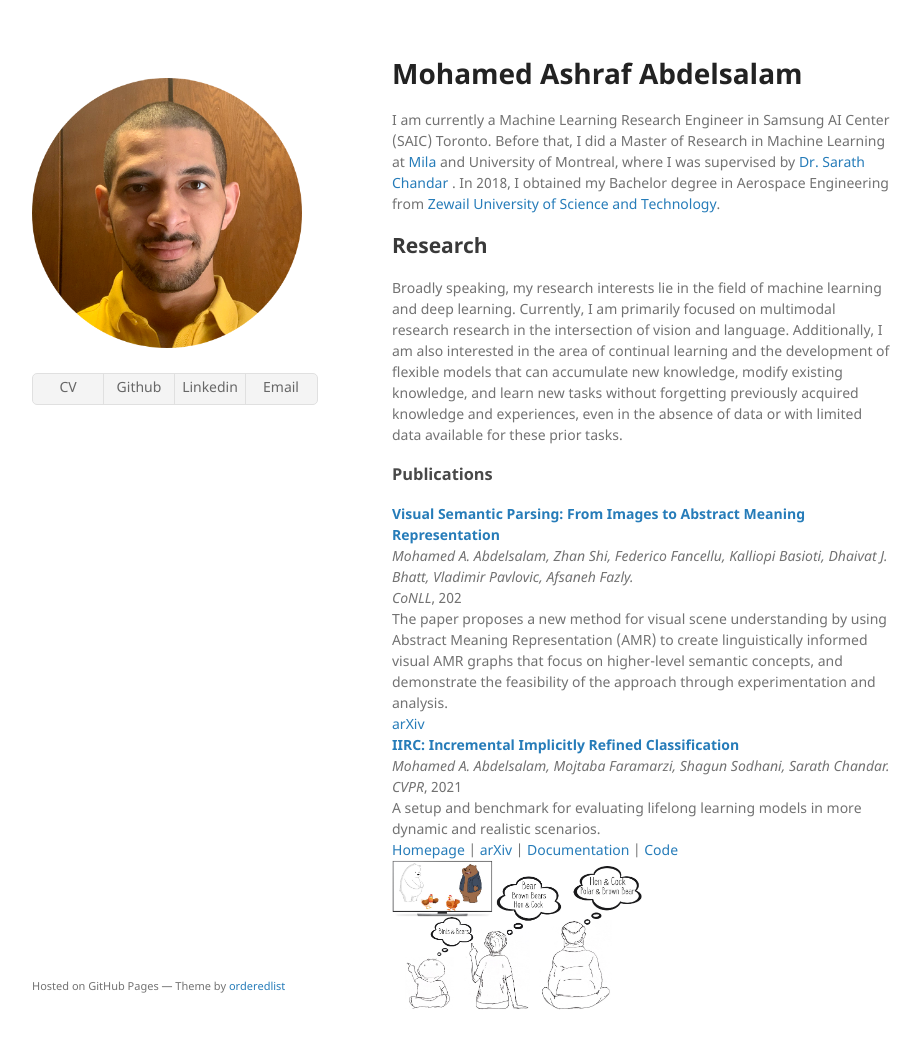
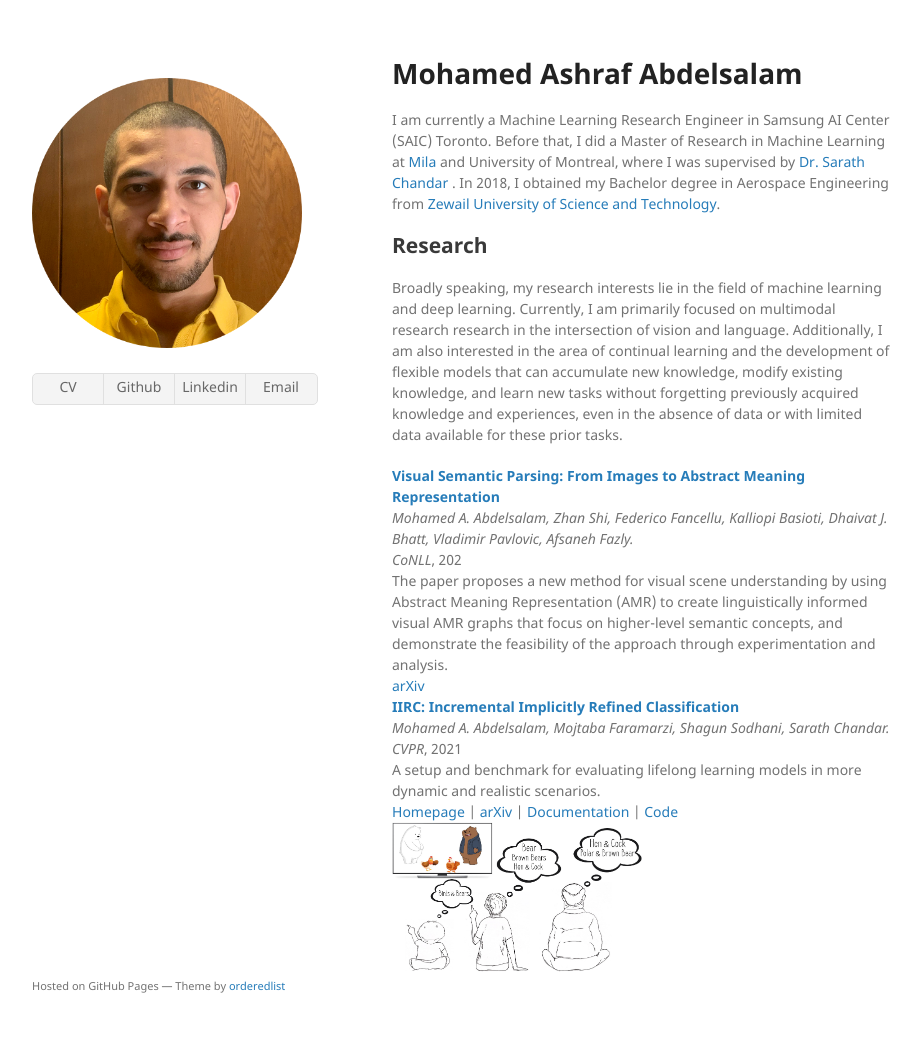
Before and after one commit to MohamedAbdelsalam9/mohamedabdelsalam9.github.io, a Jekyll site: the page built from index.md, in a window 1280 px wide and 1065 px high. Shown: the top 1049 px of the window, without its empty margins (178-1099 px from the left). Built offline with Jekyll 4.4.1, drawn with Linux system fonts in a browser that asks for light colours; the repository's description, which GitHub fills in, is left out; our own code applies the rules of GitHub Pages for plain Markdown files.

Commit message:
Update index.md

```diff
--- a/index.md
+++ b/index.md
@@ -10,7 +10,7 @@ I am currently a Machine Learning Research Engineer in Samsung AI Center (SAIC)
 ## Research
 Broadly speaking, my research interests lie in the field of machine learning and deep learning. Currently, I am primarily focused on multimodal research research in the intersection of vision and language. Additionally, I am also interested in the area of continual learning and the development of flexible models that can accumulate new knowledge, modify existing knowledge, and learn new tasks without forgetting previously acquired knowledge and experiences, even in the absence of data or with limited data available for these prior tasks.
 
-### Publications
+<!-- ### Publications -->
  <div class="publication">
     <div class="text">
      <a href="https://arxiv.org/abs/2210.14862"><b>Visual Semantic Parsing: From Images to Abstract Meaning Representation</b></a>
@@ -29,7 +29,7 @@ Broadly speaking, my research interests lie in the field of machine learning and
      <br><a href="https://chandar-lab.github.io/IIRC/">Homepage</a> | <a href="https://arxiv.org/abs/2012.12477">arXiv</a> |
      <a href="https://iirc.readthedocs.io/en/latest/">Documentation</a> | <a href="https://github.com/chandar-lab/IIRC/">Code</a>
     </div>
-<div class="image">
+    <div class="image">
      <img src="./images/summary.png" alt=""/>
    </div>
-    </div>
+</div>
```
